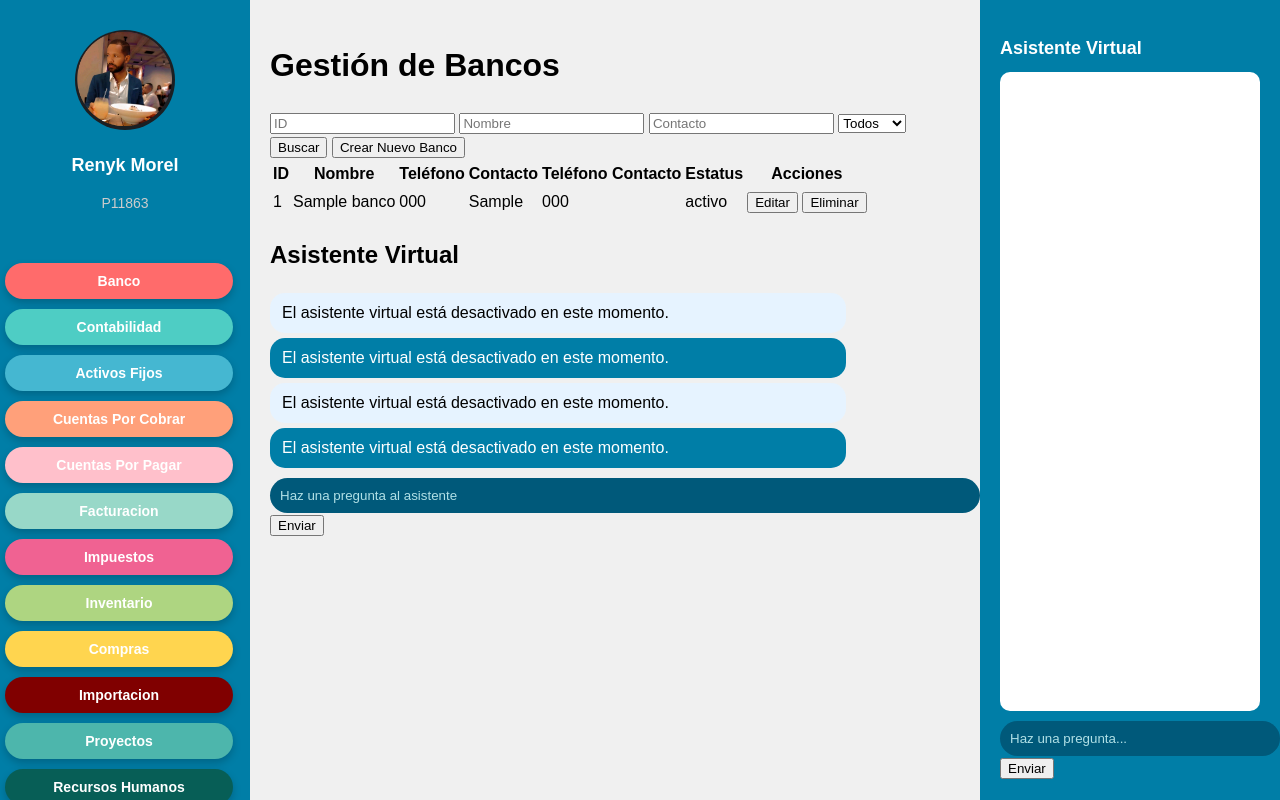
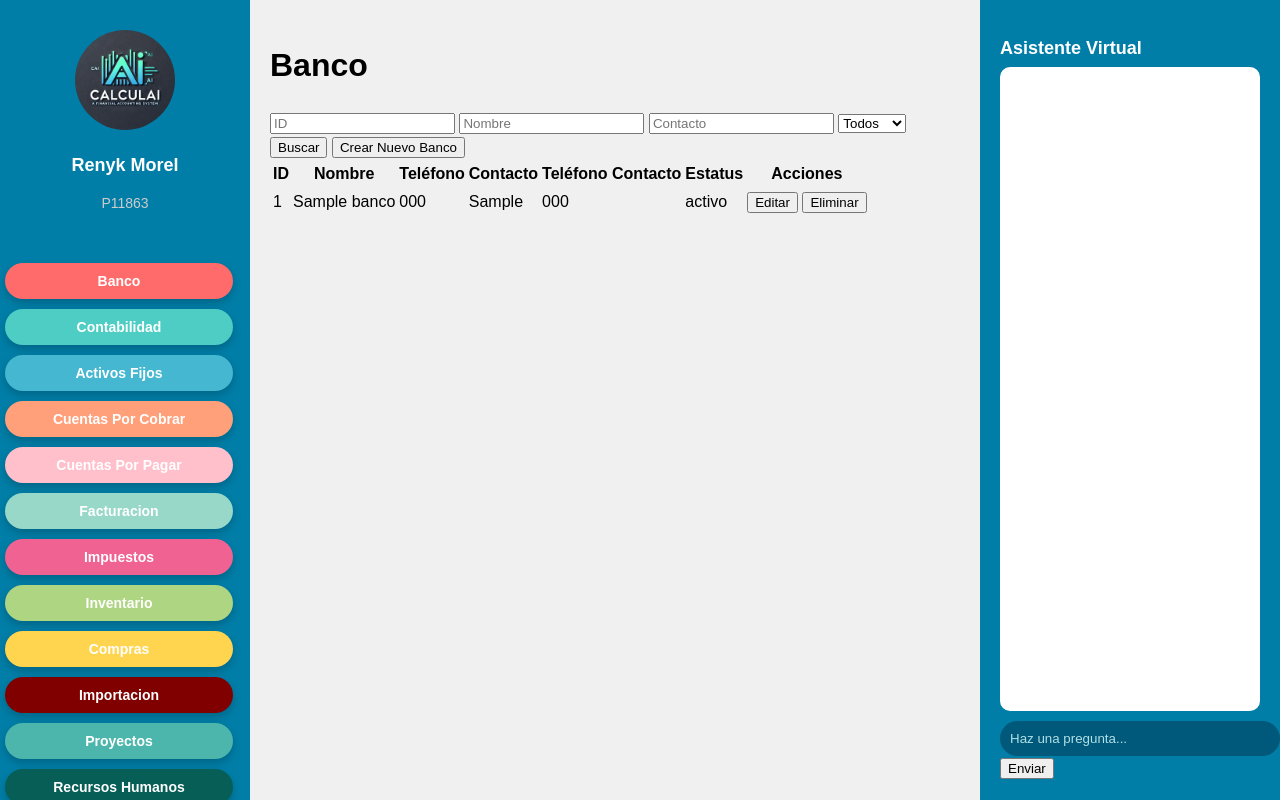
Before and after one commit to RenykMorel/ERP, a Flask app: page /Bancos in a window 1280 px wide. Run offline with Flask 3, Linux system fonts and the light colour scheme; tables that the repository leaves empty hold one stand-in row (values such as "Sample post"); parts of the project's set-up code (start-up, migrations or seed data) failed here and were passed over; some libraries are stand-ins or nearby versions.

Commit message:
Actualizado el dia Miercoles 4/09/2024 a las 6.07 PM

```diff
--- a/app.py
+++ b/app.py
@@ -9,6 +9,7 @@ import os
 import sys
 from datetime import datetime
 from modelos import db, Banco, Transaccion, init_db
+from sqlalchemy.exc import IntegrityError
 
 
 def create_app():
@@ -25,7 +26,7 @@ def create_app():
     class AsistenteVirtual:
         def __init__(self, api_key, activo=False):
             self.api_key = api_key
-            self.context = "Eres un asistente virtual para CalculAI. Debes responder preguntas basándote únicamente en la información proporcionada por el sistema, no respondas ni digas nada hasta que te hagan la pregunta"
+            self.context = "Eres un asistente virtual para CalculAI. Debes responder preguntas basándote únicamente en la información proporcionada por el sistema. No respondas ni digas nada hasta que te hagan una pregunta específica."
             self.conn = sqlite3.connect("asistente_virtual.db", check_same_thread=False)
             self.crear_tablas()
             self.lock = threading.Lock()
@@ -66,7 +67,10 @@ def create_app():
 
         def responder(self, pregunta):
             if not self.activo:
-                return "El asistente virtual está desactivado en este momento."
+                return "El asistente virtual está desactivado en este momento. Por favor, contacte al equipo de CalculAI para su activación."
+
+            if not pregunta.strip():
+                return ""  # No responder si no hay pregunta
 
             headers = {
                 "Content-Type": "application/json",
@@ -129,7 +133,8 @@ def create_app():
                 "Notas de Crédito/Débito",
                 "Transferencias Bancarias",
                 "Conciliación Bancaria",
-                "Gestión de bancos",
+                "Gestión de Bancos",
+                "Divisas",
             ],
             "Contabilidad": [
                 "Cuentas",
@@ -233,34 +238,86 @@ def create_app():
                 500,
             )
 
+    @app.route("/api/obtener-banco/<int:id>")
+    def obtener_banco(id):
+        banco = Banco.query.get_or_404(id)
+        return jsonify(banco.to_dict())
+
+    @app.route("/api/actualizar-banco/<int:id>", methods=["PUT"])
+    def actualizar_banco(id):
+        banco = Banco.query.get_or_404(id)
+        datos = request.json
+        try:
+            for key, value in datos.items():
+                if key in [
+                    "nombre",
+                    "telefono",
+                    "contacto",
+                    "telefono_contacto",
+                    "estatus",
+                ]:
+                    setattr(banco, key, value)
+            db.session.commit()
+            return jsonify(banco.to_dict())
+        except IntegrityError:
+            db.session.rollback()
+            return (
+                jsonify({"error": "Ya existe un banco con ese nombre o teléfono"}),
+                400,
+            )
+        except Exception as e:
+            db.session.rollback()
+            return jsonify({"error": str(e)}), 500
+
+    @app.route("/api/eliminar-banco/<int:id>", methods=["DELETE"])
+    def eliminar_banco(id):
+        banco = Banco.query.get_or_404(id)
+        db.session.delete(banco)
+        db.session.commit()
+        return jsonify({"message": "Banco eliminado correctamente"})
+
+    @app.route("/api/cambiar-estatus-banco/<int:id>", methods=["PUT"])
+    def cambiar_estatus_banco(id):
+        banco = Banco.query.get_or_404(id)
+        datos = request.json
+        banco.estatus = datos["estatus"]
+        db.session.commit()
+        return jsonify(banco.to_dict())
+
     @app.route("/api/buscar-bancos")
     def buscar_bancos():
-        id_banco = request.args.get("id")
-        nombre = request.args.get("nombre")
-        contacto = request.args.get("contacto")
-        estatus = request.args.get("estatus")
+        query = Banco.query
+        if request.args.get("id"):
+            query = query.filter(Banco.id == request.args.get("id"))
+        if request.args.get("nombre"):
+            query = query.filter(Banco.nombre.ilike(f"%{request.args.get('nombre')}%"))
+        if request.args.get("contacto"):
+            query = query.filter(
+                Banco.contacto.ilike(f"%{request.args.get('contacto')}%")
+            )
+        if request.args.get("estatus"):
+            query = query.filter(Banco.estatus == request.args.get("estatus"))
 
-        bancos = Banco.buscar(
-            id=id_banco, nombre=nombre, contacto=contacto, estatus=estatus
-        )
+        bancos = query.all()
         return jsonify([banco.to_dict() for banco in bancos])
 
     @app.route("/api/crear-banco", methods=["POST"])
     def crear_banco():
         datos = request.json
         try:
-            nuevo_banco = Banco(
-                nombre=datos["nombre"],
-                telefono=datos["telefono"],
-                contacto=datos["contacto"],
-                telefono_contacto=datos["telefono_contacto"],
-            )
+            nuevo_banco = Banco(**datos)
             db.session.add(nuevo_banco)
             db.session.commit()
             return jsonify(nuevo_banco.to_dict()), 201
+        except IntegrityError:
+            db.session.rollback()
+            return (
+                jsonify({"error": "Ya existe un banco con ese nombre o teléfono"}),
+                400,
+            )
         except Exception as e:
             db.session.rollback()
-            return jsonify({"error": f"Error al crear el banco: {str(e)}"}), 500
+            return jsonify({"error": str(e)}), 500
 
     @app.route("/transacciones")
     def transacciones():
@@ -315,19 +372,21 @@ def create_app():
 
     @app.route("/api/asistente", methods=["POST"])
     def consultar_asistente():
+        pregunta = request.json.get("pregunta", "").strip()
+
+        if not pregunta:
+            return jsonify({"respuesta": ""}), 200
+
         if not ASISTENTE_ACTIVO:
             return (
                 jsonify(
                     {
-                        "respuesta": "El asistente virtual está desactivado en este momento."
+                        "respuesta": "El asistente no está activo. Por favor, contacte al equipo de CalculAI para su activación."
                     }
                 ),
                 200,
             )
 
-        pregunta = request.json.get("pregunta")
-        if not pregunta:
-            return jsonify({"error": "No se proporcionó una pregunta"}), 400
         respuesta = asistente.responder(pregunta)
         return jsonify({"respuesta": respuesta})
 
--- a/static/js/bancos.js
+++ b/static/js/bancos.js
@@ -1,5 +1,4 @@
 document.addEventListener('DOMContentLoaded', function() {
-    // Elementos del DOM
     const buscarBtn = document.getElementById('buscar-btn');
     const crearNuevoBtn = document.getElementById('crear-nuevo-btn');
     const crearBancoForm = document.getElementById('crear-banco-form');
@@ -7,15 +6,11 @@ document.addEventListener('DOMContentLoaded', function() {
     const cancelarCrearBtn = document.getElementById('cancelar-crear');
     const bancosTabla = document.getElementById('bancos-tbody');
 
-    // Event Listeners
     buscarBtn.addEventListener('click', buscarBancos);
     crearNuevoBtn.addEventListener('click', mostrarFormularioCrearBanco);
-    nuevoBancoForm.addEventListener('submit', crearBanco);
+    nuevoBancoForm.addEventListener('submit', guardarBanco);
     cancelarCrearBtn.addEventListener('click', ocultarFormularioCrearBanco);
     bancosTabla.addEventListener('click', manejarAccionesBanco);
-
-    // Notificar al asistente que el usuario ha accedido a la página de Bancos
-    notificarAsistente("El usuario ha accedido a la página de Bancos");
 
     function buscarBancos() {
         const id = document.getElementById('id-banco').value;
@@ -27,11 +22,10 @@ document.addEventListener('DOMContentLoaded', function() {
             .then(response => response.json())
             .then(bancos => {
                 actualizarTablaBancos(bancos);
-                notificarAsistente(`Se ha realizado una búsqueda de bancos con los siguientes criterios: ID=${id}, Nombre=${nombre}, Contacto=${contacto}, Estatus=${estatus}`);
             })
             .catch(error => {
                 console.error('Error:', error);
-                notificarAsistente(`Ha ocurrido un error al buscar bancos: ${error}`);
+                alert('Error al buscar bancos');
             });
     }
 
@@ -55,37 +49,49 @@ document.addEventListener('DOMContentLoaded', function() {
         });
     }
 
+
     function mostrarFormularioCrearBanco() {
         crearBancoForm.style.display = 'block';
-        notificarAsistente("El usuario ha iniciado el proceso de creación de un nuevo banco");
+        nuevoBancoForm.reset();
+        nuevoBancoForm.querySelector('[name="id"]').value = '';
+        document.getElementById('form-title').textContent = 'Crear Nuevo Banco';
     }
 
     function ocultarFormularioCrearBanco() {
         crearBancoForm.style.display = 'none';
-        nuevoBancoForm.reset();
     }
 
-    function crearBanco(e) {
+    function guardarBanco(e) {
         e.preventDefault();
         const formData = new FormData(nuevoBancoForm);
         const bancoData = Object.fromEntries(formData.entries());
+        const id = bancoData.id;
+        delete bancoData.id;
 
-        fetch('/api/crear-banco', {
-            method: 'POST',
+        const url = id ? `/api/actualizar-banco/${id}` : '/api/crear-banco';
+        const method = id ? 'PUT' : 'POST';
+
+        fetch(url, {
+            method: method,
             headers: {
                 'Content-Type': 'application/json',
             },
             body: JSON.stringify(bancoData),
         })
-        .then(response => response.json())
+        .then(response => {
+            if (!response.ok) {
+                return response.json().then(err => { throw err; });
+            }
+            return response.json();
+        })
         .then(nuevoBanco => {
-            buscarBancos(); // Actualizar la lista de bancos
+            buscarBancos();
             ocultarFormularioCrearBanco();
-            notificarAsistente(`Se ha creado un nuevo banco con el nombre: ${nuevoBanco.nombre}`);
+            alert(id ? 'Banco actualizado correctamente' : 'Banco creado correctamente');
         })
         .catch(error => {
             console.error('Error:', error);
-            notificarAsistente(`Ha ocurrido un error al crear el banco: ${error}`);
+            alert(error.error || 'Ocurrió un error al guardar el banco');
         });
     }
 
@@ -96,13 +102,31 @@ document.addEventListener('DOMContentLoaded', function() {
         } else if (e.target.classList.contains('eliminar-banco')) {
             const bancoId = e.target.dataset.id;
             eliminarBanco(bancoId);
+        } else if (e.target.classList.contains('cambiar-estatus')) {
+            const bancoId = e.target.dataset.id;
+            const estatusActual = e.target.dataset.estatus;
+            cambiarEstatus(bancoId, estatusActual);
         }
     }
 
     function editarBanco(id) {
-        // Aquí implementarías la lógica para editar un banco
-        console.log('Editar banco:', id);
-        notificarAsistente(`El usuario ha iniciado la edición del banco con ID: ${id}`);
+        fetch(`/api/obtener-banco/${id}`)
+            .then(response => response.json())
+            .then(banco => {
+                nuevoBancoForm.querySelector('[name="id"]').value = banco.id;
+                nuevoBancoForm.querySelector('[name="nombre"]').value = banco.nombre;
+                nuevoBancoForm.querySelector('[name="telefono"]').value = banco.telefono;
+                nuevoBancoForm.querySelector('[name="contacto"]').value = banco.contacto;
+                nuevoBancoForm.querySelector('[name="telefono_contacto"]').value = banco.telefono_contacto;
+                nuevoBancoForm.querySelector('[name="estatus"]').value = banco.estatus;
+
+                crearBancoForm.style.display = 'block';
+                document.getElementById('form-title').textContent = 'Editar Banco';
+            })
+            .catch(error => {
+                console.error('Error:', error);
+                alert('Error al cargar los datos del banco');
+            });
     }
 
     function eliminarBanco(id) {
@@ -110,50 +134,35 @@ document.addEventListener('DOMContentLoaded', function() {
             fetch(`/api/eliminar-banco/${id}`, { method: 'DELETE' })
                 .then(response => response.json())
                 .then(data => {
-                    buscarBancos(); // Actualizar la lista de bancos
-                    notificarAsistente(`Se ha eliminado el banco con ID: ${id}`);
+                    buscarBancos();
+                    alert('Banco eliminado correctamente');
                 })
                 .catch(error => {
                     console.error('Error:', error);
-                    notificarAsistente(`Ha ocurrido un error al eliminar el banco: ${error}`);
+                    alert('Error al eliminar el banco');
                 });
         }
     }
 
-    function notificarAsistente(mensaje) {
-        fetch('/api/asistente', {
-            method: 'POST',
+    function cambiarEstatus(id, estatusActual) {
+        const nuevoEstatus = estatusActual === 'activo' ? 'inactivo' : 'activo';
+        fetch(`/api/cambiar-estatus-banco/${id}`, {
+            method: 'PUT',
             headers: {
                 'Content-Type': 'application/json',
             },
-            body: JSON.stringify({ pregunta: mensaje })
+            body: JSON.stringify({ estatus: nuevoEstatus }),
         })
         .then(response => response.json())
         .then(data => {
-            console.log('Respuesta del asistente:', data.respuesta);
-            mostrarMensajeAsistente(data.respuesta);
+            buscarBancos();
+            alert(`Estatus del banco cambiado a ${nuevoEstatus}`);
         })
-        .catch(error => console.error('Error:', error));
+        .catch(error => {
+            console.error('Error:', error);
+            alert('Error al cambiar el estatus del banco');
+        });
     }
-
-    function mostrarMensajeAsistente(mensaje) {
-        const mensajesDiv = document.getElementById('asistente-mensajes');
-        const nuevoMensaje = document.createElement('p');
-        nuevoMensaje.textContent = mensaje;
-        mensajesDiv.appendChild(nuevoMensaje);
-    }
-
-    // Manejar preguntas al asistente
-    const asistenteEnviarBtn = document.getElementById('asistente-enviar');
-    const asistenteInput = document.getElementById('asistente-input');
-
-    asistenteEnviarBtn.addEventListener('click', function() {
-        const pregunta = asistenteInput.value;
-        if (pregunta) {
-            notificarAsistente(pregunta);
-            asistenteInput.value = '';
-        }
-    });
 
     // Cargar bancos al iniciar la página
     buscarBancos();
--- a/static/js/main.js
+++ b/static/js/main.js
@@ -30,8 +30,13 @@ function notificarAsistente(mensaje) {
     })
     .then(response => response.json())
     .then(data => {
-        console.log('Respuesta del asistente:', data.respuesta);
-        mostrarMensajeAsistente(data.respuesta);
+        if (data.respuesta) {
+            if (data.respuesta === "El asistente virtual está desactivado en este momento.") {
+                mostrarMensajeAsistente("El asistente no está activo. Por favor, contacte al equipo de CalculAI para su activación.");
+            } else {
+                mostrarMensajeAsistente(data.respuesta);
+            }
+        }
     })
     .catch(error => console.error('Error al notificar al asistente:', error));
 }
@@ -40,9 +45,19 @@ function notificarAsistente(mensaje) {
 function mostrarMensajeAsistente(mensaje) {
     const mensajesDiv = document.getElementById('asistente-mensajes');
     if (mensajesDiv) {
-        const nuevoMensaje = document.createElement('p');
-        nuevoMensaje.textContent = mensaje;
+        const nuevoMensaje = document.createElement('div');
+        if (mensaje === "El asistente no está activo. Por favor, contacte al equipo de CalculAI para su activación.") {
+            nuevoMensaje.innerHTML = `
+                <p class="asistente-inactivo">
+                    <span style="color: #ff0000; font-weight: bold;">El asistente no está activo.</span><br>
+                    Por favor, contacte al <span style="color: #0000ff;">equipo de CalculAI</span> para su activación.
+                </p>
+            `;
+        } else {
+            nuevoMensaje.textContent = mensaje;
+        }
         mensajesDiv.appendChild(nuevoMensaje);
+        mensajesDiv.scrollTop = mensajesDiv.scrollHeight;  // Scroll al final del chat
     } else {
         console.log('Mensaje del asistente:', mensaje);
     }
@@ -63,7 +78,6 @@ function initializeSubmoduleHandlers() {
 // Maneja el clic en submódulos
 function handleSubmoduleClick(moduleName, submoduleName) {
     console.log(`Clicked on ${submoduleName} of ${moduleName}`);
-    notificarAsistente(`El usuario ha accedido al submódulo ${submoduleName} del módulo ${moduleName}`);
     if (moduleName === 'Banco' && submoduleName === 'Bancos') {
         window.location.href = '/Bancos';
     } else {
@@ -80,7 +94,6 @@ function loadUserInfo() {
         .then(usuario => {
             document.getElementById('user-name').textContent = usuario.nombre;
             document.getElementById('user-id').textContent = usuario.id;
-            notificarAsistente(`Usuario ${usuario.nombre} ha iniciado sesión`);
         })
         .catch(error => console.error('Error loading user info:', error));
 }
@@ -97,7 +110,6 @@ function loadModules() {
                 const moduleDiv = createModuleElement(modulo, colors[index % colors.length]);
                 moduleContainer.appendChild(moduleDiv);
             });
-            notificarAsistente("Módulos del sistema cargados correctamente");
         })
         .catch(error => console.error('Error loading modules:', error));
 }
@@ -172,7 +184,6 @@ function loadSubmodules(moduleName, submoduleContainer) {
                     };
                     submoduleContainer.appendChild(button);
                 });
-                notificarAsistente(`Submódulos de ${moduleName} cargados`);
             })
             .catch(error => console.error('Error loading submodules:', error));
     }
@@ -181,7 +192,6 @@ function loadSubmodules(moduleName, submoduleContainer) {
 // Carga el contenido de un submódulo específico
 function loadSubmoduleContent(moduleName, submoduleName) {
     console.log(`Loading content for ${moduleName} - ${submoduleName}`);
-    notificarAsistente(`Cargando contenido para ${submoduleName} de ${moduleName}`);
     // Implementar lógica para cargar contenido del submódulo
 }
 
@@ -194,7 +204,6 @@ function loadTasks() {
             taskList.innerHTML = tareas.map(tarea =>
                 `<li>${tarea.descripcion} - Vence: ${new Date(tarea.vence).toLocaleDateString()}</li>`
             ).join('');
-            notificarAsistente("Tareas pendientes actualizadas");
         })
         .catch(error => console.error('Error loading tasks:', error));
 }
@@ -208,7 +217,6 @@ function loadNotifications() {
             notificationList.innerHTML = notificaciones.map(notificacion =>
                 `<li class="${notificacion.tipo}">${notificacion.mensaje}</li>`
             ).join('');
-            notificarAsistente("Notificaciones actualizadas");
         })
         .catch(error => console.error('Error loading notifications:', error));
 }
@@ -238,7 +246,6 @@ function initializeCharts() {
             createLineChart(datos.ventas);
             createBarChart(datos.ingresos_vs_gastos);
             createPieChart(datos.distribucion);
-            notificarAsistente("Gráficos inicializados");
         })
         .catch(error => console.error('Error initializing charts:', error));
 }
@@ -318,7 +325,6 @@ function resizeCharts() {
 function toggleChartVisibility(chartId) {
     const chartContainer = document.getElementById(chartId);
     chartContainer.style.display = chartContainer.style.display === 'none' ? 'block' : 'none';
-    notificarAsistente(`Gráfico ${chartId} ${chartContainer.style.display === 'none' ? 'ocultado' : 'mostrado'}`);
 }
 
 // Inicializa el calendario
@@ -341,28 +347,53 @@ function initializeCalendar() {
     calendarEl.style.boxShadow = '0 2px 4px rgba(0, 0, 0, 0.1)';
 
     calendar.render();
-    notificarAsistente("Calendario inicializado");
 }
 
 // Inicializa el asistente virtual
 function initializeAsistente() {
-    const asistenteButton = document.getElementById('asistente-button');
-    if (asistenteButton) {
-        asistenteButton.addEventListener('click', () => {
-            notificarAsistente("El usuario ha activado el Asistente Virtual");
-            // Aquí puedes añadir más lógica para mostrar la interfaz del asistente
-        });
+    const chatWindow = document.getElementById('chat-window');
+    const asistenteInput = document.getElementById('asistente-input');
+    const asistenteEnviar = document.getElementById('asistente-enviar');
+
+    // Comprobar si el asistente está activo (esto dependerá de cómo manejes el estado del asistente)
+    const asistenteActivo = false; // Esto debería ser una variable o función que determine si el asistente está activo
+
+    if (!asistenteActivo) {
+        chatWindow.classList.add('asistente-inactivo');
+        mostrarMensajeAsistente("El asistente no está activo. Por favor, contacte al equipo de CalculAI para su activación.");
     }
 
-    const asistenteInput = document.getElementById('asistente-input');
-    const asistenteEnviar = document.getElementById('asistente-enviar');
     if (asistenteInput && asistenteEnviar) {
         asistenteEnviar.addEventListener('click', () => {
-            const pregunta = asistenteInput.value;
+            const pregunta = asistenteInput.value.trim();
             if (pregunta) {
                 notificarAsistente(pregunta);
                 asistenteInput.value = '';
             }
         });
+
+        asistenteInput.addEventListener('keypress', (e) => {
+            if (e.key === 'Enter') {
+                asistenteEnviar.click();
+            }
+        });
     }
 }
+
+function mostrarMensajeAsistente(mensaje) {
+    const mensajesDiv = document.getElementById('asistente-mensajes');
+    if (mensajesDiv) {
+        const nuevoMensaje = document.createElement('p');
+        if (mensaje === "El asistente no está activo. Por favor, contacte al equipo de CalculAI para su activación.") {
+            nuevoMensaje.classList.add('asistente-inactivo');
+            nuevoMensaje.innerHTML = `
+                <span>El asistente no está activo.</span>
+                <span>Por favor, contacte al <span class="highlight">equipo de CalculAI</span> para su activación.</span>
+            `;
+        } else {
+            nuevoMensaje.textContent = mensaje;
+        }
+        mensajesDiv.appendChild(nuevoMensaje);
+        mensajesDiv.scrollTop = mensajesDiv.scrollHeight;
+    }
+}
--- a/templates/base.html
+++ b/templates/base.html
@@ -14,7 +14,7 @@
     <div id="app">
         <nav id="sidebar">
             <div id="user-info">
-                <img id="user-avatar" src="{{ url_for('static', filename='images/avatar.jpg') }}" alt="User Avatar">
+                <img id="user-avatar" src="{{ url_for('static', filename='images/logo.jpeg') }}" alt="User Avatar">
                 <h2 id="user-name"></h2>
                 <p id="user-id"></p>
             </div>
--- a/templates/sub_bancos.html
+++ b/templates/sub_bancos.html
@@ -1,8 +1,8 @@
 {% extends "base.html" %}
-{% block title %}Gestión de Bancos - CalculAI{% endblock %}
+{% block title %}Banco - CalculAI{% endblock %}
 {% block content %}
 <div id="bancos-module">
-    <h1>Gestión de Bancos</h1>
+    <h1>Banco</h1>
 
     <div id="busqueda-form">
         <input type="text" id="id-banco" placeholder="ID">
@@ -20,10 +20,15 @@
     <div id="crear-banco-form" style="display: none;">
         <h2>Crear Nuevo Banco</h2>
         <form id="nuevo-banco-form">
+            <input type="hidden" name="id">
             <input type="text" name="nombre" placeholder="Nombre" required>
             <input type="text" name="telefono" placeholder="Teléfono" required>
             <input type="text" name="contacto" placeholder="Contacto" required>
             <input type="text" name="telefono_contacto" placeholder="Teléfono de Contacto" required>
+            <select name="estatus">
+                <option value="activo">Activo</option>
+                <option value="inactivo">Inactivo</option>
+            </select>
             <button type="submit">Guardar</button>
             <button type="button" id="cancelar-crear">Cancelar</button>
         </form>
@@ -58,13 +63,6 @@
             {% endfor %}
         </tbody>
     </table>
-
-    <div id="asistente-virtual">
-        <h2>Asistente Virtual</h2>
-        <div id="asistente-mensajes"></div>
-        <input type="text" id="asistente-input" placeholder="Haz una pregunta al asistente">
-        <button id="asistente-enviar">Enviar</button>
-    </div>
 </div>
 {% endblock %}
 
```
Also changed, not shown: static/css/main.css (+30 -1 lines), static/images/avatar.jpg (deleted), static/images/logo.jpeg (added).
